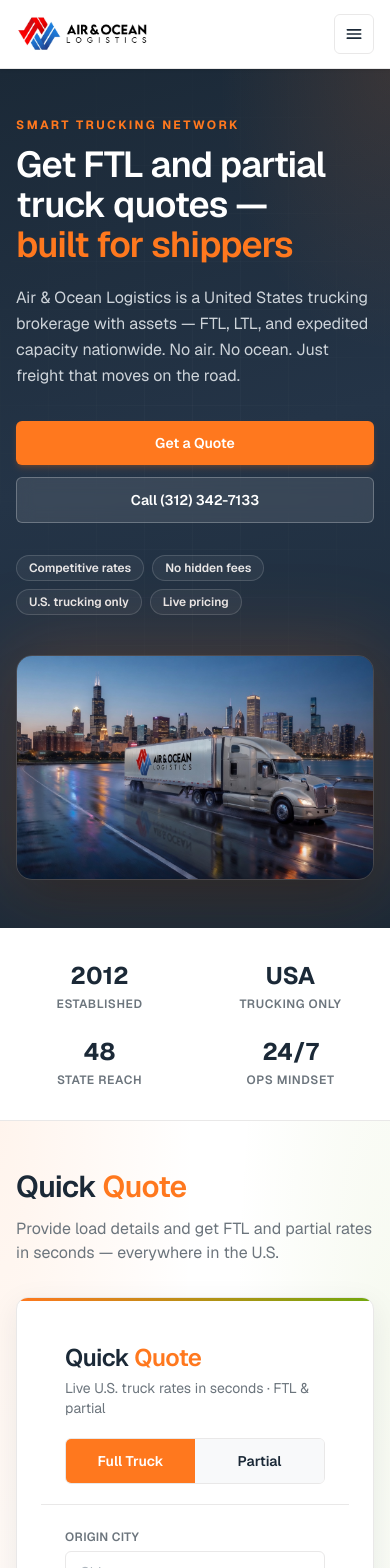
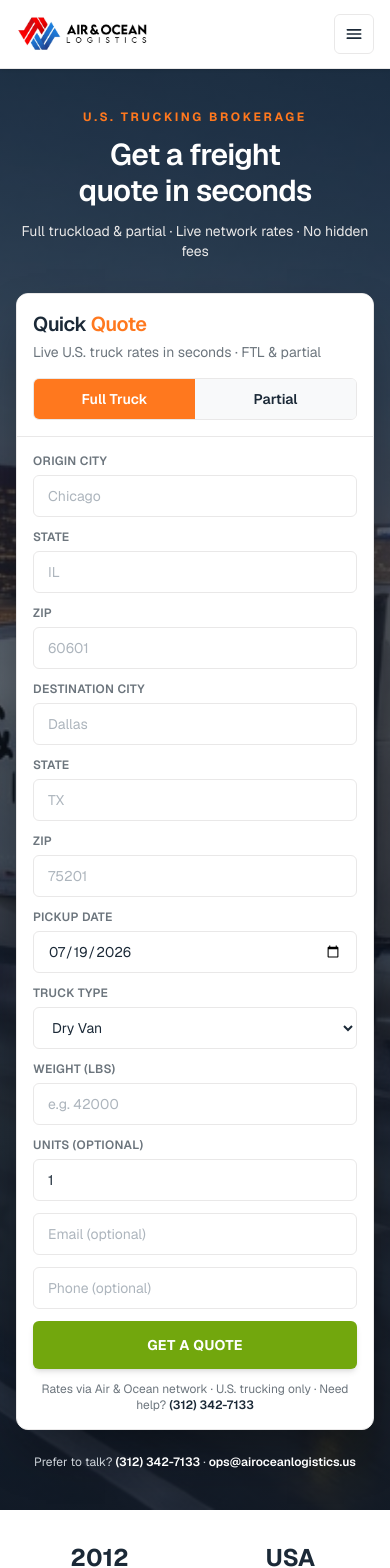
Before and after one commit to turkyildiz/AOL, a Next.js app: page / in a window 390 px wide. Shown: the top 1568 px of the page. Built offline with nearby package versions, Linux system fonts and the light colour scheme.

Commit message:
Add video landing hero with Get a Quote form on first screen.
Full-bleed autoplay truck video (static image on mobile) with Quick Quote
card overlaid, matching QuickLoad-style homepage first view.

```diff
--- a/src/app/page.tsx
+++ b/src/app/page.tsx
@@ -7,60 +7,66 @@
 export default function HomePage() {
   return (
     <>
-      {/* Hero — QuickLoad-style dark band + messaging */}
-      <section className="hero-ql relative overflow-hidden text-white">
-        <div className="grid-fade pointer-events-none absolute inset-0 opacity-40" />
-        <div className="container-wide section-pad relative py-12 sm:py-16 lg:py-20">
-          <div className="grid items-center gap-10 lg:grid-cols-2 lg:gap-12">
-            <div>
-              <p className="mb-3 text-xs font-bold uppercase tracking-[0.2em] text-brand-orange">
-                Smart trucking network
-              </p>
-              <h1 className="display text-4xl sm:text-5xl lg:text-[3.25rem] lg:leading-[1.08]">
-                Get FTL and partial truck quotes —{" "}
-                <span className="text-brand-orange">built for shippers</span>
-              </h1>
-              <p className="mt-5 max-w-lg text-base leading-relaxed text-steel-300 sm:text-lg">
-                {site.description}
-              </p>
-              <div className="mt-8 flex flex-col gap-3 sm:flex-row">
-                <Link href="/quote" className="btn-primary">
-                  Get a Quote
-                </Link>
-                <a href={site.contact.phoneHref} className="btn-secondary">
-                  Call {site.contact.phone}
-                </a>
-              </div>
-              <div className="mt-8 flex flex-wrap gap-2">
-                {["Competitive rates", "No hidden fees", "U.S. trucking only", "Live pricing"].map(
-                  (t) => (
-                    <span
-                      key={t}
-                      className="rounded-full border border-white/15 bg-white/5 px-3 py-1 text-xs font-semibold text-steel-200"
-                    >
-                      {t}
-                    </span>
-                  ),
-                )}
-              </div>
-            </div>
+      {/*
+        Landing hero like QuickLoad:
+        full-bleed autoplay video + Get a Quote form visible on first screen
+      */}
+      <section className="relative min-h-[calc(100vh-4.25rem)] overflow-hidden sm:min-h-[calc(100vh-4.75rem)]">
+        {/* Video background */}
+        <div className="absolute inset-0">
+          <video
+            className="hidden h-full w-full object-cover sm:block"
+            autoPlay
+            muted
+            loop
+            playsInline
+            preload="metadata"
+            poster="/images/hero-truck.jpg"
+            aria-hidden
+          >
+            <source src="/videos/hero.mp4" type="video/mp4" />
+          </video>
+          {/* Mobile: static image (saves data; matches QL mobile pattern) */}
+          <Image
+            src="/images/hero-truck.jpg"
+            alt=""
+            fill
+            priority
+            className="object-cover sm:hidden"
+            sizes="100vw"
+          />
+          {/* Dark overlay for form readability */}
+          <div className="absolute inset-0 bg-gradient-to-b from-navy-950/75 via-navy-950/55 to-navy-950/80" />
+        </div>
 
-            <div className="relative">
-              <div className="absolute -inset-2 rounded-2xl bg-brand-orange/20 blur-2xl" />
-              <div className="relative overflow-hidden rounded-2xl border border-white/10 shadow-2xl">
-                <div className="relative aspect-[16/10] w-full">
-                  <Image
-                    src="/images/hero-truck.jpg"
-                    alt="Air & Ocean Logistics truck with Chicago skyline"
-                    fill
-                    priority
-                    sizes="(max-width: 1024px) 100vw, 50vw"
-                    className="object-cover"
-                  />
-                </div>
-              </div>
-            </div>
+        <div className="container-wide section-pad relative z-10 flex min-h-[calc(100vh-4.25rem)] flex-col justify-center py-10 sm:min-h-[calc(100vh-4.75rem)] sm:py-14">
+          <div className="mx-auto w-full max-w-3xl text-center text-white">
+            <p className="text-xs font-bold uppercase tracking-[0.22em] text-brand-orange">
+              U.S. trucking brokerage
+            </p>
+            <h1 className="display mx-auto mt-3 max-w-2xl text-3xl sm:text-4xl lg:text-5xl">
+              Get a freight quote in seconds
+            </h1>
+            <p className="mx-auto mt-3 max-w-xl text-sm text-steel-200 sm:text-base">
+              Full truckload &amp; partial · Live network rates · No hidden fees
+            </p>
           </div>
+
+          {/* Quote form on the video — same first-screen pattern as QuickLoad */}
+          <div className="mx-auto mt-8 w-full max-w-3xl">
+            <QuickQuote layout="hero" />
+          </div>
+
+          <p className="mt-6 text-center text-xs text-steel-300">
+            Prefer to talk?{" "}
+            <a href={site.contact.phoneHref} className="font-semibold text-white underline-offset-2 hover:underline">
+              {site.contact.phone}
+            </a>{" "}
+            ·{" "}
+            <a href={site.contact.emailHref} className="font-semibold text-white underline-offset-2 hover:underline">
+              {site.contact.email}
+            </a>
+          </p>
         </div>
       </section>
 
@@ -78,22 +84,7 @@
         </div>
       </section>
 
-      {/* Instant quote — homepage centerpiece like QuickLoad */}
-      <section className="mesh-light section-pad border-b border-steel-200 py-12 sm:py-16">
-        <div className="container-wide">
-          <div className="mb-8 max-w-2xl">
-            <h2 className="display text-3xl text-navy-900 sm:text-4xl">
-              Quick <span className="text-brand-orange">Quote</span>
-            </h2>
-            <p className="mt-3 text-base text-steel-500">
-              Provide load details and get FTL and partial rates in seconds — everywhere in the U.S.
-            </p>
-          </div>
-          <QuickQuote />
-        </div>
-      </section>
-
-      {/* Services cards */}
+      {/* Services */}
       <section className="section-pad py-16 sm:py-20">
         <div className="container-wide">
           <div className="mb-10 flex flex-col gap-4 sm:flex-row sm:items-end sm:justify-between">
@@ -118,7 +109,7 @@
         </div>
       </section>
 
-      {/* Why us */}
+      {/* Why us + photo */}
       <section className="border-y border-steel-200 bg-steel-50 section-pad py-16">
         <div className="container-wide grid gap-8 lg:grid-cols-2 lg:items-center">
           <div className="relative min-h-[280px] overflow-hidden rounded-2xl">
--- a/src/components/marketing/QuickQuote.tsx
+++ b/src/components/marketing/QuickQuote.tsx
@@ -8,12 +8,17 @@
 import { site } from "@/content/site";
 
 type Mode = "FTL" | "Partial";
+type Layout = "page" | "hero";
 
 const truckTypes = ["Dry Van", "Reefer", "Flatbed", "Step Deck", "Power Only"];
 
 function money(n: number | null | undefined) {
   if (n == null || !Number.isFinite(n)) return "—";
-  return n.toLocaleString("en-US", { style: "currency", currency: "USD", maximumFractionDigits: 0 });
+  return n.toLocaleString("en-US", {
+    style: "currency",
+    currency: "USD",
+    maximumFractionDigits: 0,
+  });
 }
 
 function tomorrowISO() {
@@ -22,13 +27,18 @@
   return d.toISOString().slice(0, 10);
 }
 
-export function QuickQuote() {
+type QuickQuoteProps = {
+  /** hero = compact card for video landing; page = full two-column layout */
+  layout?: Layout;
+};
+
+export function QuickQuote({ layout = "page" }: QuickQuoteProps) {
   const [mode, setMode] = useState<Mode>("FTL");
   const [status, setStatus] = useState<"idle" | "loading" | "done" | "error">("idle");
   const [error, setError] = useState<string | null>(null);
   const [result, setResult] = useState<Extract<InstantQuoteResult, { ok: true }> | null>(null);
-
   const defaultDate = useMemo(() => tomorrowISO(), []);
+  const isHero = layout === "hero";
 
   async function onSubmit(e: FormEvent<HTMLFormElement>) {
     e.preventDefault();
@@ -54,25 +64,21 @@
     }
   }
 
-  return (
-    <div className="grid gap-8 lg:grid-cols-12">
-      {/* Form — QuickLoad-style Quick Quote */}
-      <div className="lg:col-span-7">
-        <div className="card-glow overflow-hidden p-0">
-          <div className="border-b border-steel-200 bg-white px-6 py-5 sm:px-8">
-            <div className="flex flex-wrap items-end justify-between gap-3">
-              <div>
-                <h2 className="text-2xl font-semibold tracking-tight text-navy-900">
+  const formCard = (
+    <div
+      className={`overflow-hidden rounded-xl border border-steel-200 bg-white shadow-2xl ${
+        isHero ? "shadow-black/40" : "card-glow shadow-[0_8px_30px_rgba(27,41,55,0.08)]"
+      }`}
+    >
+      <div className={`border-b border-steel-200 bg-white ${isHero ? "px-4 py-4 sm:px-6" : "px-6 py-5 sm:px-8"}`}>
+        <h2 className={`font-semibold tracking-tight text-navy-900 ${isHero ? "text-xl" : "text-2xl"}`}>
           Quick <span className="text-brand-orange">Quote</span>
         </h2>
         <p className="mt-1 text-sm text-steel-500">
           Live U.S. truck rates in seconds · FTL &amp; partial
         </p>
-              </div>
-            </div>
 
-            {/* Mode tabs like QuickLoad */}
-            <div className="mt-5 flex overflow-hidden rounded-md border border-steel-200">
+        <div className="mt-4 flex overflow-hidden rounded-md border border-steel-200">
           {(
             [
               { id: "FTL" as const, label: "Full Truck" },
@@ -88,7 +94,7 @@
                 setResult(null);
                 setError(null);
               }}
-                  className={`flex-1 px-3 py-3 text-sm font-semibold transition ${
+              className={`flex-1 px-3 py-2.5 text-sm font-semibold transition ${
                 mode === tab.id
                   ? "bg-brand-orange text-white"
                   : "bg-steel-50 text-navy-900 hover:bg-steel-100"
@@ -100,8 +106,11 @@
         </div>
       </div>
 
-          <form onSubmit={onSubmit} className="space-y-5 p-6 sm:p-8">
-            <div className="grid gap-4 sm:grid-cols-3">
+      <form
+        onSubmit={onSubmit}
+        className={`space-y-3 ${isHero ? "p-4 sm:p-5" : "space-y-5 p-6 sm:p-8"}`}
+      >
+        <div className="grid gap-3 sm:grid-cols-3">
           <div>
             <label className="label" htmlFor="originCity">
               Origin city
@@ -136,7 +145,7 @@
           </div>
         </div>
 
-            <div className="grid gap-4 sm:grid-cols-3">
+        <div className="grid gap-3 sm:grid-cols-3">
           <div>
             <label className="label" htmlFor="destCity">
               Destination city
@@ -171,7 +180,7 @@
           </div>
         </div>
 
-            <div className="grid gap-4 sm:grid-cols-2">
+        <div className="grid gap-3 sm:grid-cols-2">
           <div>
             <label className="label" htmlFor="pickupDate">
               Pickup date
@@ -210,16 +219,15 @@
                 step="0.1"
                 className="input"
                 defaultValue={70}
-                    placeholder="70"
               />
             </div>
           )}
         </div>
 
-            <div className="grid gap-4 sm:grid-cols-2">
+        <div className="grid gap-3 sm:grid-cols-2">
           <div>
             <label className="label" htmlFor="weight">
-                  Weight (lbs) {mode === "Partial" && <span className="text-brand-red">*</span>}
+              Weight (lbs) {mode === "Partial" && <span className="text-brand-orange">*</span>}
             </label>
             <input
               id="weight"
@@ -233,35 +241,37 @@
           </div>
           <div>
             <label className="label" htmlFor="qty">
-                  {mode === "Partial" ? "Handling units / pallets" : "Units (optional)"}
+              {mode === "Partial" ? "Pallets / units" : "Units (optional)"}
             </label>
             <input id="qty" name="qty" type="number" min={1} className="input" defaultValue={1} />
           </div>
         </div>
 
         {mode === "Partial" && (
-              <div className="grid gap-4 sm:grid-cols-3">
+          <div className="grid gap-3 sm:grid-cols-3">
             <div>
               <label className="label" htmlFor="length">
-                    Length (in)
+                L (in)
               </label>
               <input id="length" name="length" type="number" className="input" defaultValue={48} />
             </div>
             <div>
               <label className="label" htmlFor="width">
-                    Width (in)
+                W (in)
               </label>
               <input id="width" name="width" type="number" className="input" defaultValue={40} />
             </div>
             <div>
               <label className="label" htmlFor="height">
-                    Height (in)
+                H (in)
               </label>
               <input id="height" name="height" type="number" className="input" defaultValue={48} />
             </div>
           </div>
         )}
 
+        {!isHero && (
+          <>
             <div>
               <label className="label" htmlFor="commodity">
                 Commodity
@@ -274,41 +284,30 @@
                 defaultValue="General freight"
               />
             </div>
-
-            <div className="border-t border-navy-900/8 pt-5">
+            <div className="border-t border-steel-200 pt-4">
               <p className="mb-3 text-xs font-semibold uppercase tracking-[0.16em] text-steel-500">
-                Your contact (for follow-up)
+                Contact (optional)
               </p>
-              <div className="grid gap-4 sm:grid-cols-2">
-                <div>
-                  <label className="label" htmlFor="name">
-                    Name
-                  </label>
-                  <input id="name" name="name" className="input" placeholder="Jane Rivera" />
-                </div>
-                <div>
-                  <label className="label" htmlFor="company">
-                    Company
-                  </label>
-                  <input id="company" name="company" className="input" placeholder="Acme Mfg" />
-                </div>
-                <div>
-                  <label className="label" htmlFor="email">
-                    Email
-                  </label>
-                  <input id="email" name="email" type="email" className="input" placeholder="you@company.com" />
-                </div>
-                <div>
-                  <label className="label" htmlFor="phone">
-                    Phone
-                  </label>
-                  <input id="phone" name="phone" type="tel" className="input" placeholder="(312) 555-0100" />
+              <div className="grid gap-3 sm:grid-cols-2">
+                <input name="name" className="input" placeholder="Name" />
+                <input name="company" className="input" placeholder="Company" />
+                <input name="email" type="email" className="input" placeholder="Email" />
+                <input name="phone" type="tel" className="input" placeholder="Phone" />
               </div>
             </div>
+          </>
+        )}
+
+        {isHero && (
+          <div className="grid gap-3 sm:grid-cols-2">
+            <input name="email" type="email" className="input" placeholder="Email (optional)" />
+            <input name="phone" type="tel" className="input" placeholder="Phone (optional)" />
+            <input type="hidden" name="commodity" value="General freight" />
           </div>
+        )}
 
         {(status === "error" || error) && (
-              <div className="rounded-xl border border-brand-red/20 bg-brand-red/5 px-4 py-3 text-sm text-brand-red">
+          <div className="rounded-md border border-brand-orange/30 bg-orange-50 px-3 py-2 text-sm text-brand-orange">
             {error}
           </div>
         )}
@@ -328,10 +327,64 @@
           </a>
         </p>
       </form>
+
+      {/* Inline results for hero landing */}
+      {isHero && status === "loading" && (
+        <div className="border-t border-steel-200 px-5 py-6 text-center">
+          <div className="mx-auto h-8 w-8 animate-spin rounded-full border-2 border-navy-900/15 border-t-brand-orange" />
+          <p className="mt-3 text-sm font-medium text-navy-900">Getting your rate…</p>
         </div>
+      )}
+
+      {isHero && status === "done" && result && (
+        <div className="border-t border-steel-200 bg-steel-50 px-5 py-5">
+          <div className="flex flex-wrap items-end justify-between gap-3">
+            <div>
+              <p className="text-xs font-bold uppercase tracking-wider text-steel-500">Best price</p>
+              <p className="text-3xl font-bold text-navy-900">{money(result.bestPrice)}</p>
+              <p className="text-xs text-steel-500">
+                {result.mode === "FTL" ? "Full truckload" : "Partial / LTL"} · live network
+              </p>
             </div>
+            <button
+              type="button"
+              className="btn-ghost !py-2 text-xs"
+              onClick={() => {
+                setStatus("idle");
+                setResult(null);
+              }}
+            >
+              New quote
+            </button>
+          </div>
+          {result.rates.length > 0 && (
+            <ul className="mt-3 max-h-40 space-y-1.5 overflow-y-auto">
+              {result.rates.slice(0, 5).map((r, idx) => (
+                <li
+                  key={`${r.rateId ?? idx}`}
+                  className="flex justify-between rounded-md bg-white px-3 py-2 text-sm"
+                >
+                  <span className="truncate text-steel-500">
+                    {r.serviceLevel || "Option"} · {r.transitDays ?? "—"}d
+                  </span>
+                  <span className="font-semibold text-navy-900">{money(r.totalAmount)}</span>
+                </li>
+              ))}
+            </ul>
+          )}
+        </div>
+      )}
+    </div>
+  );
 
-      {/* Results panel */}
+  if (isHero) {
+    return <div className="w-full max-w-3xl">{formCard}</div>;
+  }
+
+  return (
+    <div className="grid gap-8 lg:grid-cols-12">
+      <div className="lg:col-span-7">{formCard}</div>
+
       <div className="lg:col-span-5">
         <div className="card sticky top-28 min-h-[320px] p-6 sm:p-8">
           <p className="eyebrow">Your price</p>
@@ -346,15 +399,14 @@
 
           {status === "loading" && (
             <div className="mt-8 flex flex-col items-center gap-3 py-10 text-center">
-              <div className="h-10 w-10 animate-spin rounded-full border-2 border-navy-900/15 border-t-brand-red" />
+              <div className="h-10 w-10 animate-spin rounded-full border-2 border-navy-900/15 border-t-brand-orange" />
               <p className="text-sm font-medium text-navy-900">Getting your rate…</p>
-              <p className="text-xs text-steel-500">Fetching FTL / LTL rates for your lane</p>
             </div>
           )}
 
           {status === "done" && result && (
             <div className="mt-5 space-y-5">
-              <div className="rounded-2xl bg-gradient-to-br from-ink to-navy-900 p-6 text-white">
+              <div className="rounded-2xl bg-navy-900 p-6 text-white">
                 <p className="text-xs font-semibold uppercase tracking-[0.18em] text-steel-300">
                   Best available
                 </p>
@@ -362,47 +414,23 @@
                   {money(result.bestPrice)}
                 </p>
                 <p className="mt-1 text-sm text-steel-300">
-                  {result.mode === "FTL" ? "Full truckload" : "Partial / LTL"} · Air &amp; Ocean network
+                  {result.mode === "FTL" ? "Full truckload" : "Partial / LTL"} · Air &amp; Ocean
+                  network
                 </p>
               </div>
 
-              {result.qlQuote && result.qlQuote.totalAmount != null && result.qlQuote.totalAmount > 0 && (
-                <div className="rounded-xl border border-navy-900/8 bg-steel-50 px-4 py-3">
-                  <div className="flex items-center justify-between gap-3">
-                    <div>
-                      <p className="text-sm font-semibold text-navy-900">Network rate</p>
-                      <p className="text-xs text-steel-500">
-                        Transit ~{result.qlQuote.transitDays ?? "—"} days
-                        {result.qlQuote.quoteId ? ` · Quote #${result.qlQuote.quoteId}` : ""}
-                      </p>
-                    </div>
-                    <p className="text-lg font-semibold text-navy-900">
-                      {money(result.qlQuote.totalAmount)}
-                    </p>
-                  </div>
-                </div>
-              )}
-
               {result.rates.length > 0 && (
-                <div>
-                  <p className="mb-2 text-xs font-semibold uppercase tracking-[0.16em] text-steel-500">
-                    Marketplace options
-                  </p>
-                  <ul className="max-h-72 space-y-2 overflow-y-auto pr-1">
+                <ul className="max-h-72 space-y-2 overflow-y-auto">
                   {result.rates.map((r, idx) => (
                     <li
                       key={`${r.rateId ?? idx}-${r.totalAmount}`}
-                        className="flex items-center justify-between gap-3 rounded-xl border border-navy-900/8 bg-white px-3 py-3 text-sm"
+                      className="flex items-center justify-between gap-3 rounded-xl border border-steel-200 bg-white px-3 py-3 text-sm"
                     >
                       <div className="min-w-0">
                         <p className="truncate font-semibold text-navy-900">
                           {r.carrierName || r.serviceLevel || "Carrier option"}
                         </p>
-                          <p className="text-xs text-steel-500">
-                            {r.serviceLevel ? `${r.serviceLevel} · ` : ""}
-                            Transit {r.transitDays ?? "—"}d
-                            {r.quoteNumber ? ` · ${r.quoteNumber}` : ""}
-                          </p>
+                        <p className="text-xs text-steel-500">Transit {r.transitDays ?? "—"}d</p>
                       </div>
                       <p className="shrink-0 font-semibold text-navy-900">
                         {money(r.totalAmount)}
@@ -410,24 +438,7 @@
                     </li>
                   ))}
                 </ul>
-                </div>
               )}
-
-              {result.message && (
-                <p className="text-sm text-steel-500">{result.message}</p>
-              )}
-
-              <div className="rounded-xl border border-amber-500/20 bg-amber-500/5 px-4 py-3 text-xs leading-relaxed text-navy-800">
-                Prices are live estimates from QuickLoad and can change with capacity, accessorials,
-                and appointment needs. Book with ops to lock a rate:{" "}
-                <a href={site.contact.phoneHref} className="font-semibold">
-                  {site.contact.phone}
-                </a>{" "}
-                ·{" "}
-                <a href={site.contact.emailHref} className="font-semibold">
-                  {site.contact.email}
-                </a>
-              </div>
 
               <button
                 type="button"
```
Also changed, not shown: 1 other file (tests, documents, lock files or other folders). Lines whose indentation alone changed are shown as unchanged.
